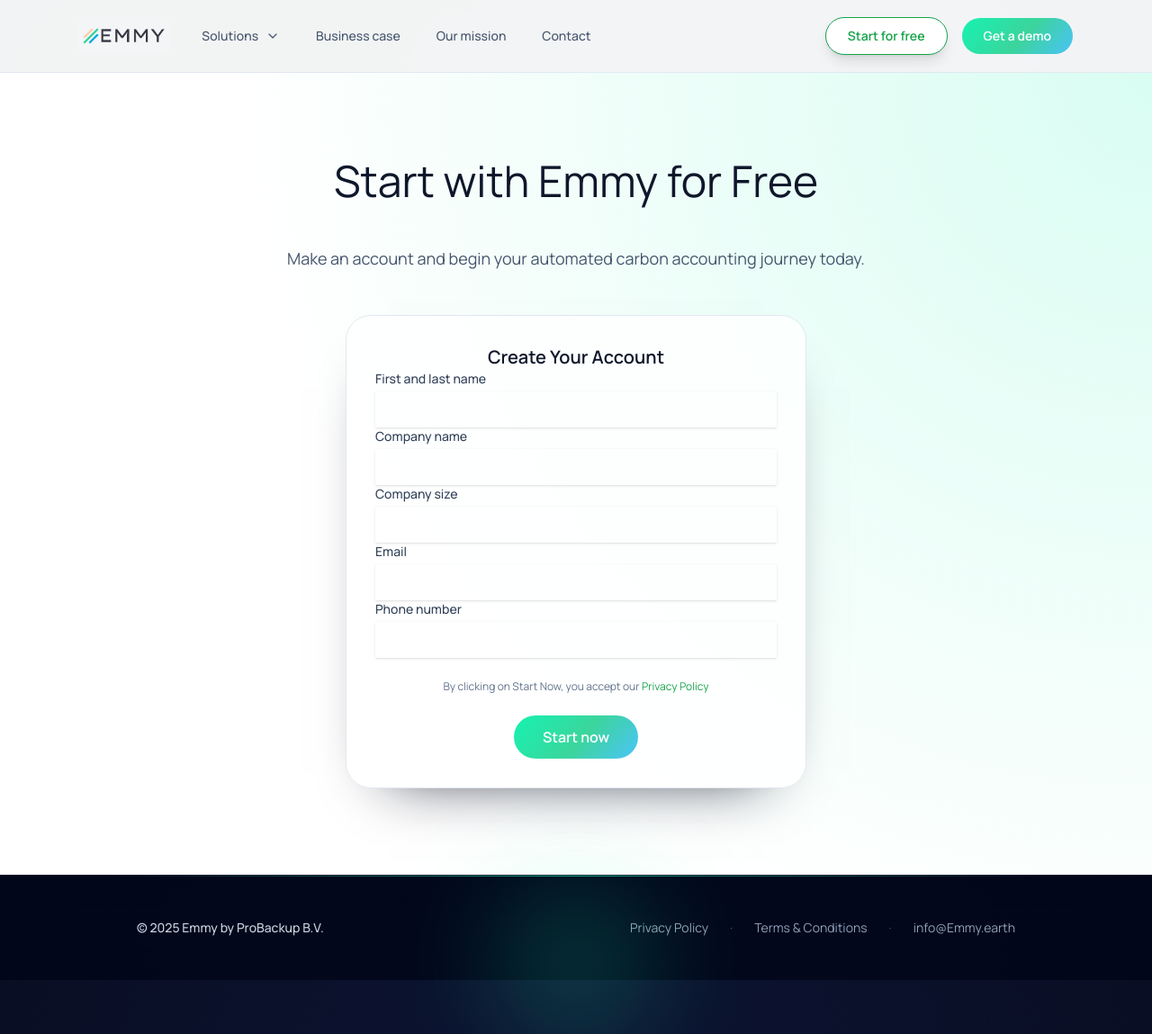
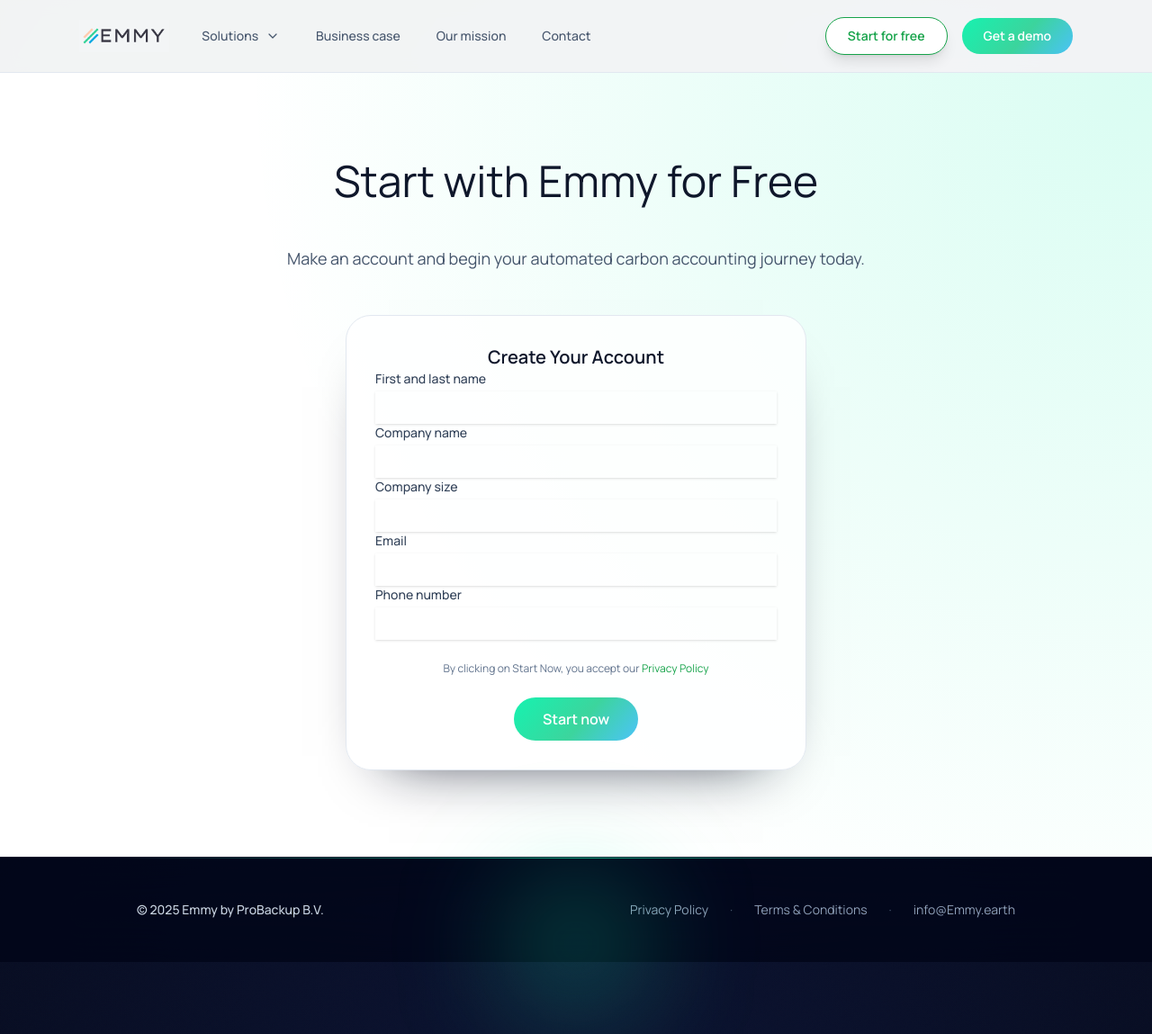
Before and after one commit to emmy-earth/promo-website, a Jekyll site: the page built from start-for-free.html, in a window 1280 px wide and 1149 px high. Shown: the whole window at 90% size. Built offline with Jekyll 4.4.1, drawn with Linux system fonts in a browser that asks for light colours; nearby versions of some CDN libraries; comment, search, counter and statistics services are not loaded.

Commit message:
Update start-for-free.html

```diff
--- a/start-for-free.html
+++ b/start-for-free.html
@@ -25,35 +25,35 @@ description: "Make an account and start with Emmy.earth for free. Fill in your d
                 <label for="full-name" class="block text-sm font-medium text-slate-700">First and last name</label>
                 <div class="mt-1">
                     <input type="text" name="fullName" id="full-name" autocomplete="name" required
-                           class="block w-full rounded-md border-slate-300 py-2.5 px-3.5 text-sm shadow-sm focus:border-emerald-500 focus:ring-emerald-500">
+                           class="block w-full rounded-md border-slate-300 py-2 px-3.5 text-sm shadow-sm focus:border-emerald-500 focus:ring-emerald-500">
                 </div>
             </div>
             <div>
                 <label for="company-name" class="block text-sm font-medium text-slate-700">Company name</label>
                 <div class="mt-1">
                     <input type="text" name="companyName" id="company-name" autocomplete="organization" required
-                           class="block w-full rounded-md border-slate-300 py-2.5 px-3.5 text-sm shadow-sm focus:border-emerald-500 focus:ring-emerald-500">
+                           class="block w-full rounded-md border-slate-300 py-2 px-3.5 text-sm shadow-sm focus:border-emerald-500 focus:ring-emerald-500">
                 </div>
             </div>
             <div>
                 <label for="company-size" class="block text-sm font-medium text-slate-700">Company size</label>
                 <div class="mt-1">
                     <input type="text" name="companySize" id="company-size" required
-                           class="block w-full rounded-md border-slate-300 py-2.5 px-3.5 text-sm shadow-sm focus:border-emerald-500 focus:ring-emerald-500">
+                           class="block w-full rounded-md border-slate-300 py-2 px-3.5 text-sm shadow-sm focus:border-emerald-500 focus:ring-emerald-500">
                 </div>
             </div>
             <div>
                 <label for="email" class="block text-sm font-medium text-slate-700">Email</label>
                 <div class="mt-1">
                     <input type="email" name="email" id="email" autocomplete="email" required
-                           class="block w-full rounded-md border-slate-300 py-2.5 px-3.5 text-sm shadow-sm focus:border-emerald-500 focus:ring-emerald-500">
+                           class="block w-full rounded-md border-slate-300 py-2 px-3.5 text-sm shadow-sm focus:border-emerald-500 focus:ring-emerald-500">
                 </div>
             </div>
             <div>
                 <label for="phone-number" class="block text-sm font-medium text-slate-700">Phone number</label>
                 <div class="mt-1">
                     <input type="tel" name="phoneNumber" id="phone-number" autocomplete="tel"
-                           class="block w-full rounded-md border-slate-300 py-2.5 px-3.5 text-sm shadow-sm focus:border-emerald-500 focus:ring-emerald-500">
+                           class="block w-full rounded-md border-slate-300 py-2 px-3.5 text-sm shadow-sm focus:border-emerald-500 focus:ring-emerald-500">
                 </div>
             </div>
 
```
